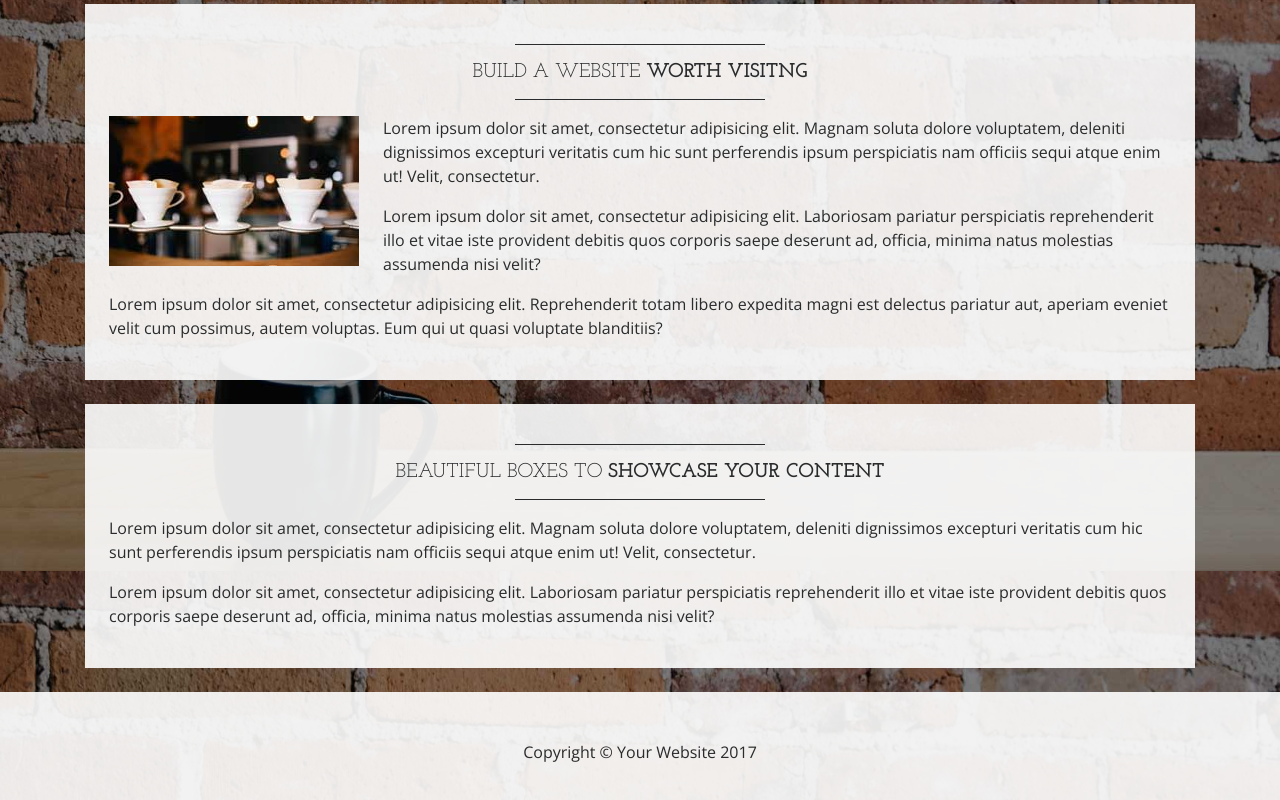
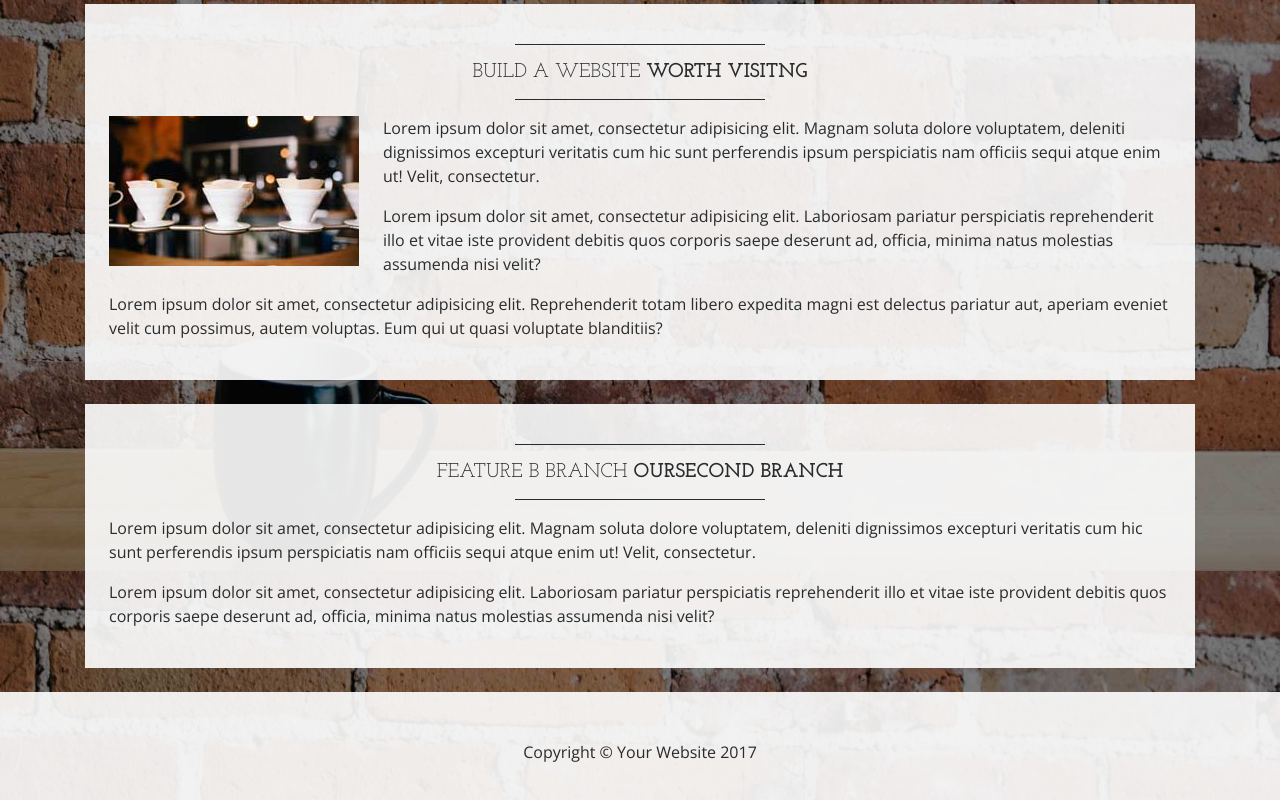
Before and after one commit to alain651/Learnable-Git-Course, a website: page index.html in a window 1280 px wide. Shown: the part 1029-1829 px from the top of the page. Drawn offline with nearby package versions, Linux system fonts and the light colour scheme.

Commit message:
Initial commit on Feature B

```diff
--- a/index.html
+++ b/index.html
@@ -135,7 +135,7 @@
 
         <div class="bg-faded p-4 my-4">
             <hr class="divider">
-            <h2 class="text-center text-lg text-uppercase my-0">Beautiful boxes to <strong>showcase your content</strong></h2>
+            <h2 class="text-center text-lg text-uppercase my-0">Feature B branch <strong>Oursecond branch</strong></h2>
             <hr class="divider">
             <p>Lorem ipsum dolor sit amet, consectetur adipisicing elit. Magnam soluta dolore voluptatem, deleniti dignissimos excepturi veritatis cum hic sunt perferendis ipsum perspiciatis nam officiis sequi atque enim ut! Velit, consectetur.</p>
             <p>Lorem ipsum dolor sit amet, consectetur adipisicing elit. Laboriosam pariatur perspiciatis reprehenderit illo et vitae iste provident debitis quos corporis saepe deserunt ad, officia, minima natus molestias assumenda nisi velit?</p>
```
